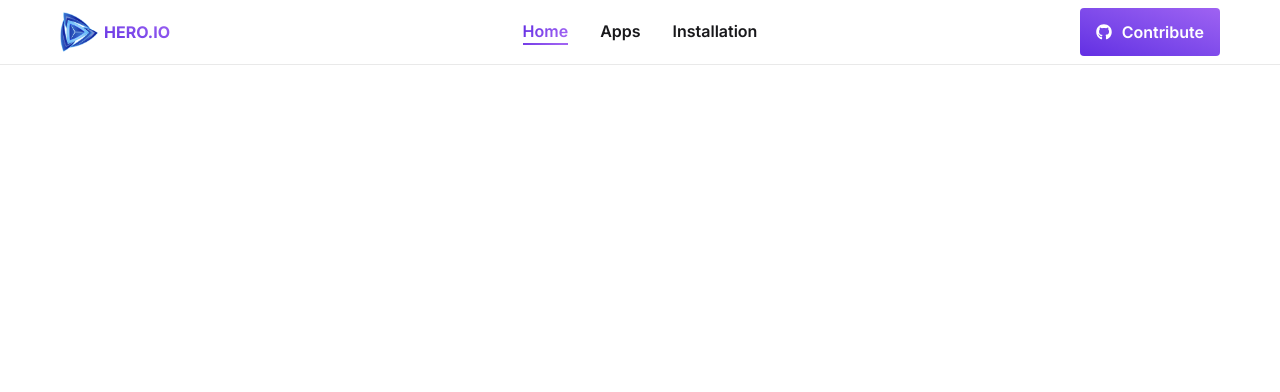
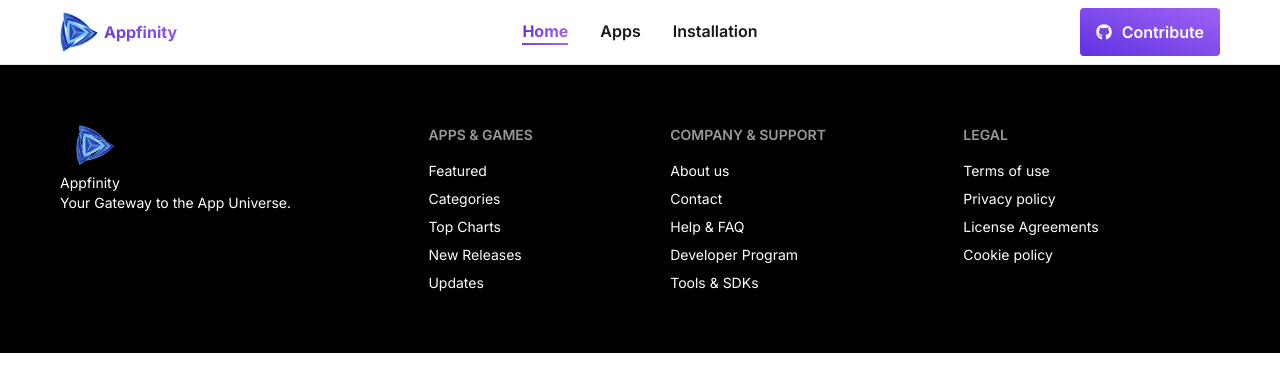
Before and after one commit to chowdhoury/Appfinity, a React (Vite) app: page / in a window 1280 px wide. Shown: the top 392 px of the page. Built offline with nearby package versions, Linux system fonts and the light colour scheme.

Commit message:
Footer Section Complete

```diff
--- a/index.html
+++ b/index.html
@@ -1,10 +1,10 @@
-<!doctype html>
+<!DOCTYPE html>
 <html lang="en" data-theme="light">
   <head>
     <meta charset="UTF-8" />
-    <link rel="icon" type="image/svg+xml" href="/vite.svg" />
     <meta name="viewport" content="width=device-width, initial-scale=1.0" />
-    <title>hero-io</title>
+    <title>Appfinity | Your Gateway to the App Universe</title>
+    <link rel="shortcut icon" href="./src/assets/logo.png" type="image/x-icon">
   </head>
   <body>
     <div id="root"></div>
--- a/package.json
+++ b/package.json
@@ -1,5 +1,5 @@
 {
-  "name": "hero-io",
+  "name": "appfinity",
   "private": true,
   "version": "0.0.0",
   "type": "module",
--- a/src/Components/Footer/Footer.jsx
+++ b/src/Components/Footer/Footer.jsx
@@ -1,10 +1,41 @@
 import React from 'react';
+import logo from '../../assets/logo.png'
 
 const Footer = () => {
     return (
-        <div>
-
-        </div>
+      <footer className="footer sm:footer-horizontal bg-[#000000] text-[#FFF] p-15">
+        <aside>
+          <img className="h-[40px] ml-4" src={logo} alt="" />
+          <p>
+            Appfinity
+            <br />
+            Your Gateway to the App Universe.
+          </p>
+        </aside>
+        <nav>
+          <h6 className="footer-title">APPS & GAMES</h6>
+          <a className="link link-hover">Featured</a>
+          <a className="link link-hover">Categories</a>
+          <a className="link link-hover">Top Charts</a>
+          <a className="link link-hover">New Releases</a>
+          <a className="link link-hover">Updates</a>
+        </nav>
+        <nav>
+          <h6 className="footer-title">COMPANY & SUPPORT</h6>
+          <a className="link link-hover">About us</a>
+          <a className="link link-hover">Contact</a>
+          <a className="link link-hover">Help & FAQ</a>
+          <a className="link link-hover">Developer Program</a>
+          <a className="link link-hover">Tools & SDKs</a>
+        </nav>
+        <nav>
+          <h6 className="footer-title">Legal</h6>
+          <a className="link link-hover">Terms of use</a>
+          <a className="link link-hover">Privacy policy</a>
+          <a className="link link-hover">License Agreements</a>
+          <a className="link link-hover">Cookie policy</a>
+        </nav>
+      </footer>
     );
 };
 
--- a/src/Components/Header/Header.css
+++ b/src/Components/Header/Header.css
@@ -1,5 +1,5 @@
-.active {
-  font-weight: 600;
+.navbar-center .active {
+  font-weight: 700;
   background-image: linear-gradient(125deg, #632ee3 5.68%, #9f62f2 88.38%);
   background-clip: text;
   -webkit-background-clip: text;
@@ -9,3 +9,11 @@
   border-image: linear-gradient(125deg, #632EE3 5.68%, #9F62F2 88.38%);
   border-image-slice: 1;
 }
+.navbar-start .active{
+  font-weight: 600;
+  background-image: linear-gradient(125deg, #632ee3 5.68%, #9f62f2 88.38%);
+  background-clip: text;
+  -webkit-background-clip: text;
+  color: transparent;
+  -webkit-text-fill-color: transparent;
+}
--- a/src/Components/Header/Header.jsx
+++ b/src/Components/Header/Header.jsx
@@ -43,7 +43,7 @@ const Header = () => {
         <Link className="flex gap-1 items-center" to={"/"}>
           <img className="h-10" src={logo} />
           <h2 className="font-bold bg-gradient-to-tr from-[#632EE3] to-[#9F62F2] bg-clip-text text-transparent">
-            HERO.IO
+            Appfinity
           </h2>
         </Link>
       </div>
```
Also changed, not shown: 1 other file (tests, documents, lock files or other folders).
